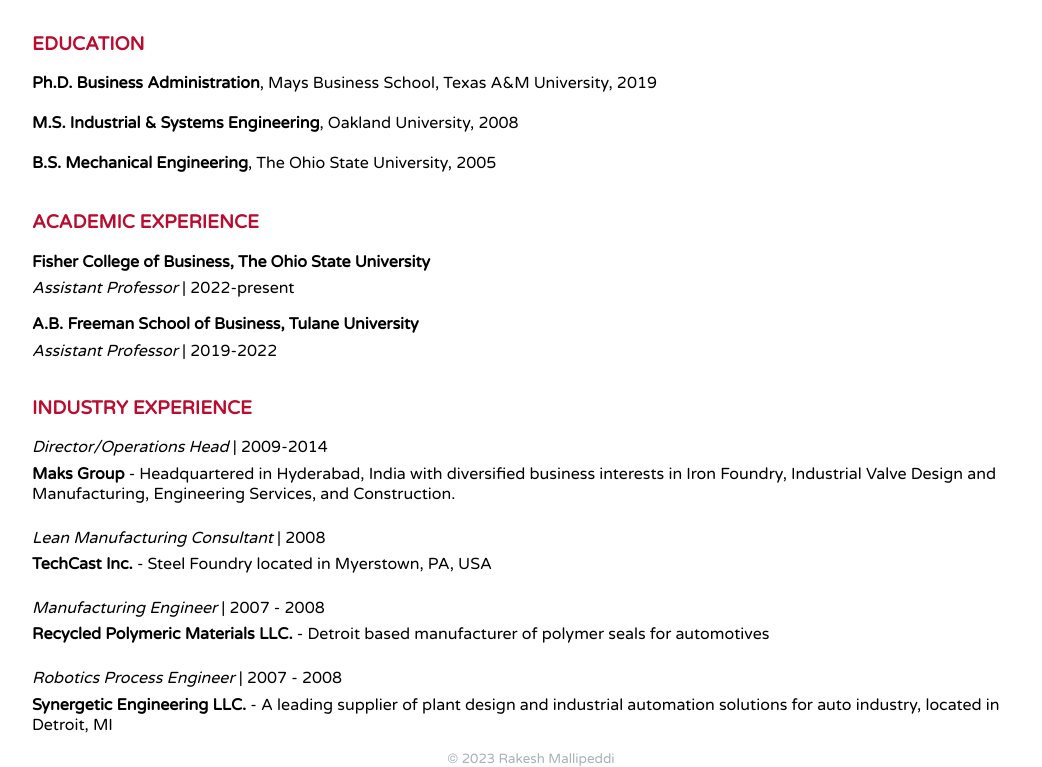
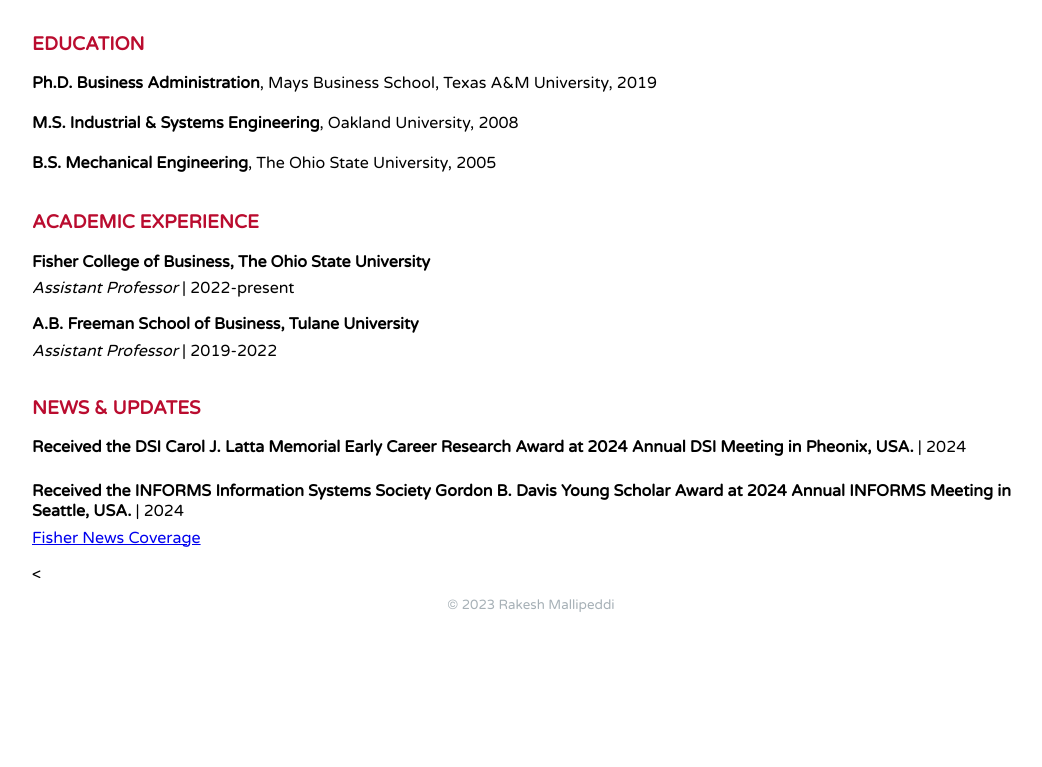
Before and after one commit to rakeshmallipeddi/rakeshmallipeddi.github.io, a plain HTML site: page home.html in a window 1280 px wide. Shown: the part 1065-1832 px from the top of the page, without its empty margins (234-1276 px from the left). After the commit the page ends 1810 px from the top, so only its background shows below. Drawn offline with Linux system fonts and the light colour scheme.

Commit message:
Update home.html

```diff
--- a/home.html
+++ b/home.html
@@ -161,25 +161,18 @@
 
 <br>
 
-<h3 style='margin-top:0.00in;color: #BA0C2F;font-size:14.0pt '> INDUSTRY EXPERIENCE </h3>
+<h3 style='margin-top:0.00in;color: #BA0C2F;font-size:14.0pt '> NEWS & UPDATES </h3>
 
 
 
 
-<p style='font-size:12.0pt'> <i> Director/Operations Head </i> | 2009-2014 </p>
-<p style='margin-top:-.1in;font-size:12.0pt'> <b> Maks Group</b> - Headquartered in Hyderabad, India with diversified business interests in Iron Foundry, Industrial Valve Design and Manufacturing, Engineering Services, and Construction. </p>
-
-<p style='margin-top:0.25in;font-size:12.0pt'> <i> Lean Manufacturing Consultant </i> | 2008 </p>
-<p style='margin-top:-.1in;font-size:12.0pt'> <b> TechCast Inc.</b> - Steel Foundry located in Myerstown, PA, USA </p>
-
-<p style='margin-top:0.25in;font-size:12.0pt;"line-height: 15px"'> <i> Manufacturing Engineer </i> | 2007 - 2008 </p>
-<p style='margin-top:-.1in;font-size:12.0pt'> <b> Recycled Polymeric Materials LLC.</b> - Detroit based manufacturer of polymer seals for automotives </p>
+<p style='font-size:12.0pt'> <b> Received the DSI Carol J. Latta Memorial Early Career Research Award at 2024 Annual DSI Meeting in Pheonix, USA. </b> | 2024 </p>
 
 
-<p style='margin-top:0.25in;font-size:12.0pt;'> <i> Robotics Process Engineer </i> | 2007 - 2008 </p>
+<p style='margin-top:0.25in;font-size:12.0pt'> <b> Received the INFORMS Information Systems Society Gordon B. Davis Young Scholar Award at 2024 Annual INFORMS Meeting in Seattle, USA. </b> | 2024 </p>
+<p style='margin-top:-.1in;font-size:12.0pt'>  <a href="https://fisher.osu.edu/news/mallipeddi-named-gordon-b.-davis-young-scholar-award-recipient"> Fisher News Coverage </a>  </p>
 
-<p style='margin-top:-.1in;font-size:12.0pt'> <b> Synergetic Engineering LLC.</b> - A leading supplier of plant design and industrial automation solutions for auto industry, located in Detroit, MI </p>
-
+<
  <footer  align="center"><p  style='  font-size:10.0pt; color:#A7B1B7 '>&copy; 2023 Rakesh Mallipeddi </footer>
 
 </div>
```
